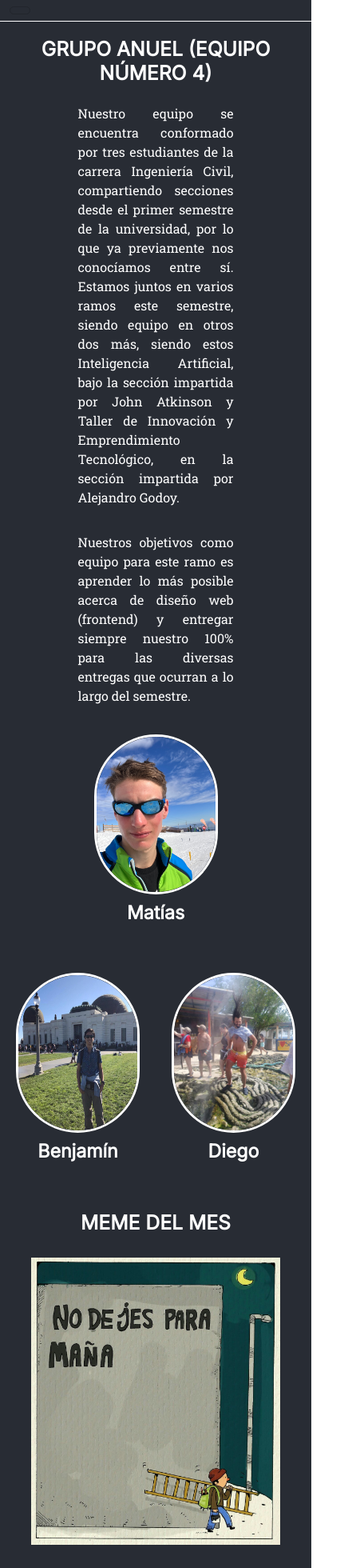
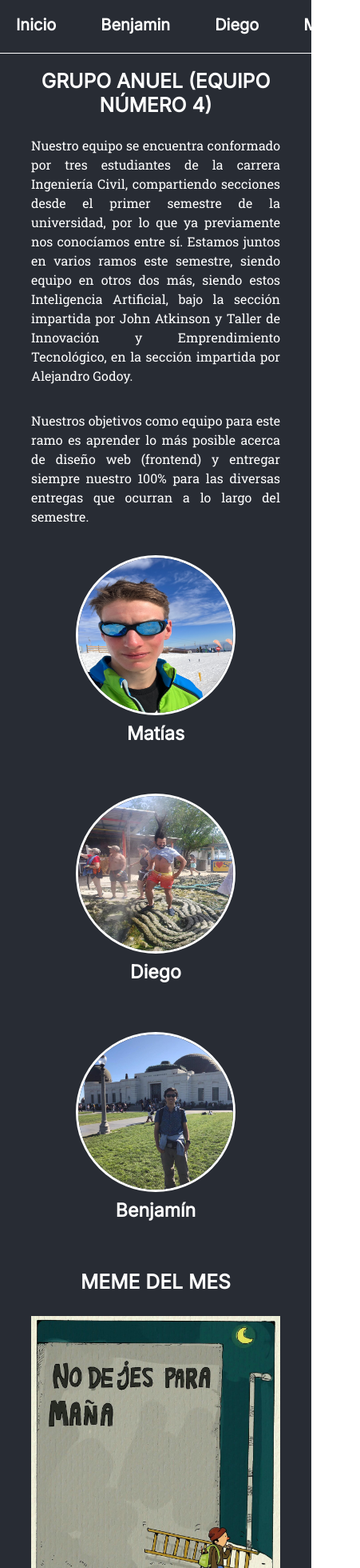
Before and after one commit to Qm-Dev/grupo4diseno20232, a React (Create React App) app in the folder tarea6/: page / in a window 390 px wide. Shown: the top 1960 px of the page at 80% size, 451 px wide, since content can reach past the window. Built offline with nearby package versions, Linux system fonts and the light colour scheme.

Commit message:
Cambios Diego
Falta NavBar responsiva

```diff
--- a/tarea6/src/Components/Footer.js
+++ b/tarea6/src/Components/Footer.js
@@ -7,6 +7,7 @@ const Footer = () => {
     backgroundColor: '#282c34',
     color: "white",
     width: "100%",
+    borderTop: "1px solid white",
   };
 
   const linkStyle = {
--- a/tarea6/src/Components/ImageContainer.js
+++ b/tarea6/src/Components/ImageContainer.js
@@ -15,8 +15,8 @@ const ImageContainer = () => {
     const imageContainerDivStyle = {
         textAlign: 'center',
         padding: '20px',
-        flexBasis: '75%',
-        maxWidth: '50%',
+        flexBasis: 'content',
+        maxWidth: '70%',
     };
 
     const imageStyle = {
@@ -24,7 +24,7 @@ const ImageContainer = () => {
         margin: 'auto',
         border: 'solid',
         borderColor: 'white',
-        borderRadius: '100px',
+        borderRadius: '50%',
         height: '300px',
         width: '200px',
         maxHeight: '200px'
--- a/tarea6/src/Components/MainSection.js
+++ b/tarea6/src/Components/MainSection.js
@@ -18,6 +18,7 @@ const MainSection = () => {
     const paragraphStyle = {
         textAlign: 'justify',
         width: '50%',
+        minWidth: '80%',
         margin: '16px',
     };
 
--- a/tarea6/src/Components/Meme.js
+++ b/tarea6/src/Components/Meme.js
@@ -12,7 +12,9 @@ const Meme = () => {
         display: 'flex',
         alignItems: 'center',
         justifyContent: 'center',
-        margin: 'auto',
+        marginTop: 'auto',
+        marginBottom: '20px',
+
     };
 
     const imgStyle = {
--- a/tarea6/src/Components/Navbar.js
+++ b/tarea6/src/Components/Navbar.js
@@ -13,11 +13,13 @@ const Navbar = () => {
 
   const NavbarText = {
     color: "white",
-    fontFamily: 'Inter'
+    fontFamily: 'Inter',
+    fontSize: '20px',
+    fontWeight: 'bold',
   };
 
   return (
-    <nav className="navbar navbar-expand-lg navbar-light" style={NavbarStyle}>
+    <nav className="navbar navbar-expand navbar-light" style={NavbarStyle}>
       <div className="container-fluid">
         <button
           className="navbar-toggler"
--- a/tarea6/src/Components/NavbarNewUser.js
+++ b/tarea6/src/Components/NavbarNewUser.js
@@ -4,6 +4,9 @@ import 'bootstrap/dist/css/bootstrap.min.css';
 const NavbarNewUser = ({ user }) => {
   const NavbarText = {
     color: "white",
+    fontSize: '20px',
+    fontWeight: 'bold',
+    fontFamily: 'Inter',
   };
 
   return (
```
